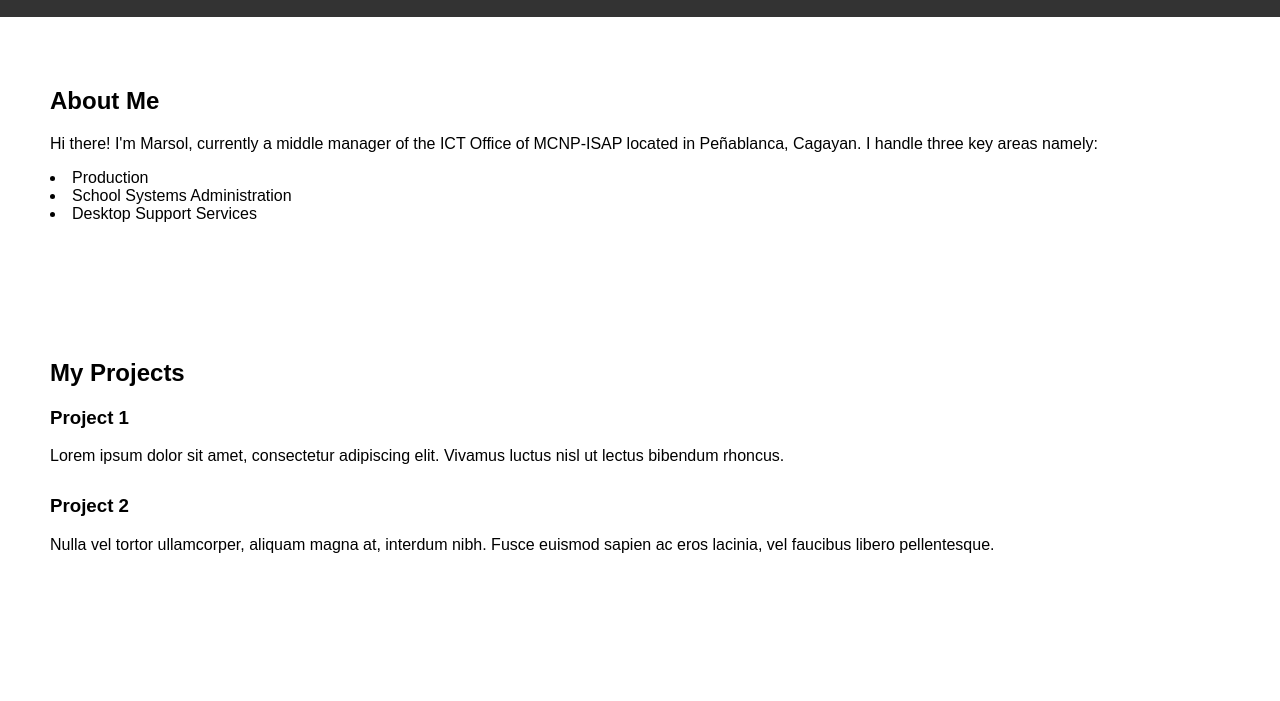
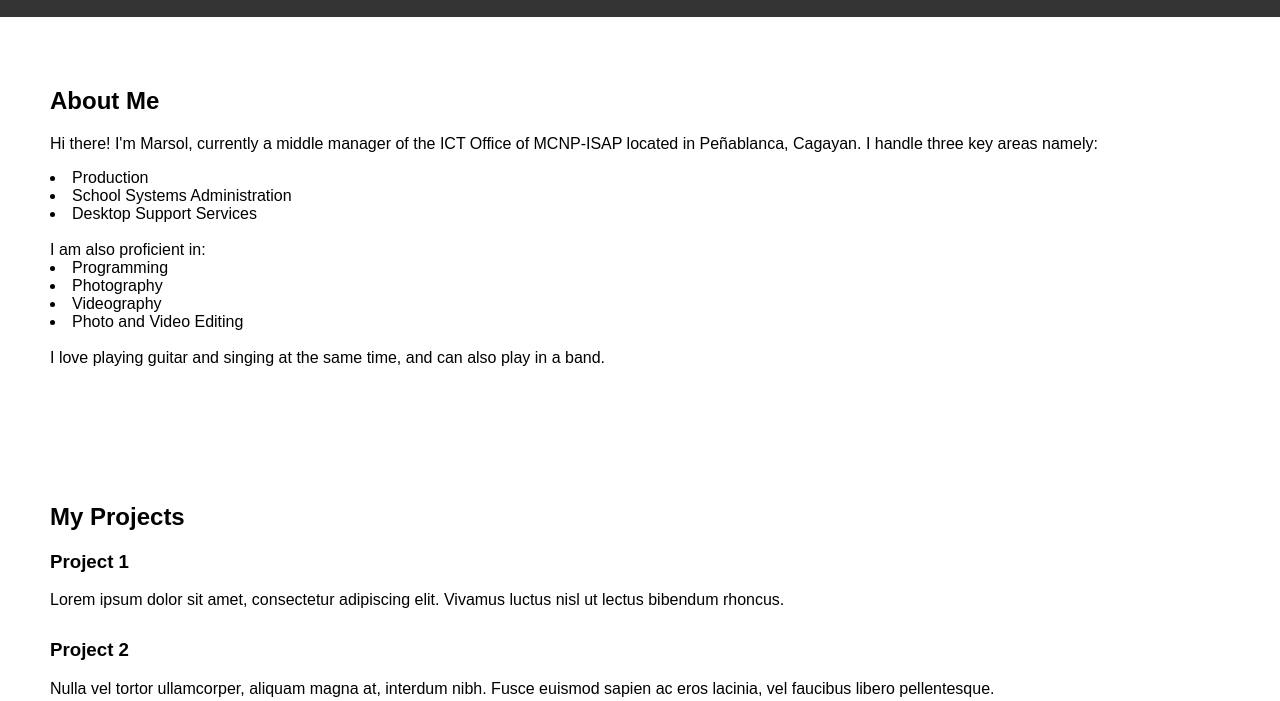
Before and after one commit to ChongSongSolo/PORTFOLIO, a plain HTML site: page index.html in a window 1280 px wide. Shown: the part 78-779 px from the top of the page. Drawn offline with Linux system fonts and the light colour scheme; a script that the page names is missing.

Commit message:
Update index.html

```diff
--- a/index.html
+++ b/index.html
@@ -21,7 +21,13 @@
 		<p>Hi there! I'm Marsol, currently a middle manager of the ICT Office of MCNP-ISAP located in Peñablanca, Cagayan. I handle three key areas namely:
 		<li>Production</li>
 		<li>School Systems Administration</li>
-		<li>Desktop Support Services</li>
+		<li>Desktop Support Services</li> <br>
+		I am also proficient in:
+		<li>Programming</li>
+		<li>Photography</li>
+		<li>Videography</li>
+		<li>Photo and Video Editing</li> <br>
+		I love playing guitar and singing at the same time, and can also play in a band.
 		</p>
 	</section>
 
```
